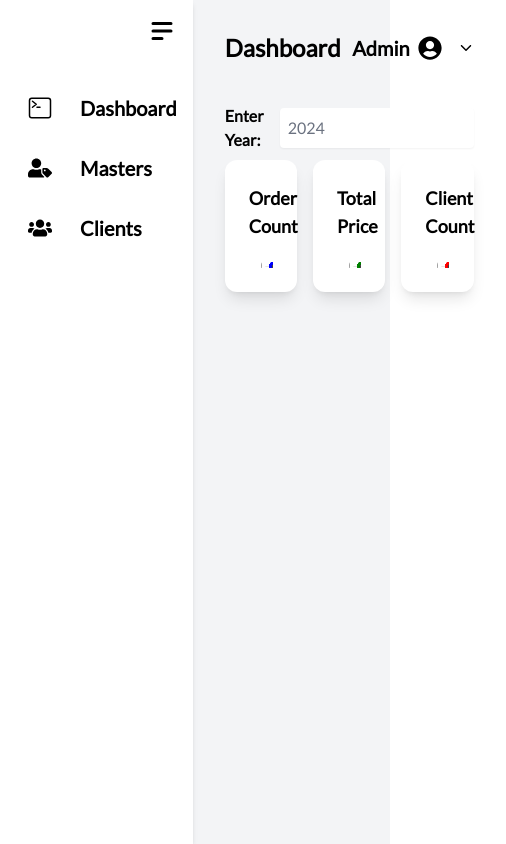
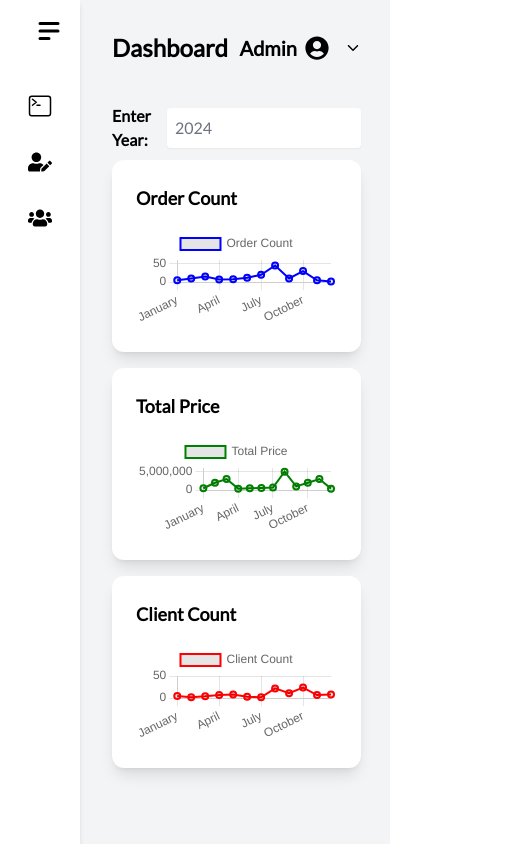
Before and after one commit to jasurhaydarovcode/football-stadium-dashboard, a React (Vite) app: page /dashboard in a window 390 px wide. Shown: the whole page, 506 px wide, since content can reach past the window. Built offline with nearby package versions, Linux system fonts and the light colour scheme.

Commit message:
React Helmet & some responsive

```diff
--- a/package.json
+++ b/package.json
@@ -12,6 +12,7 @@
   "dependencies": {
     "@radix-ui/react-icons": "^1.3.0",
     "@radix-ui/react-toggle": "^1.1.0",
+    "@types/react-helmet": "^6.1.11",
     "chart.js": "^4.4.4",
     "class-variance-authority": "^0.7.0",
     "clsx": "^2.1.1",
@@ -20,6 +21,8 @@
     "react": "^18.3.1",
     "react-chartjs-2": "^5.2.0",
     "react-dom": "^18.3.1",
+    "react-helmet": "^6.1.0",
+    "react-helmet-async": "^2.0.5",
     "react-icons": "^5.3.0",
     "react-router-dom": "^6.26.2",
     "tailwind-merge": "^2.5.2",
--- a/src/components/DiogramCharts.tsx
+++ b/src/components/DiogramCharts.tsx
@@ -4,6 +4,7 @@ import { Chart as ChartJS, CategoryScale, LinearScale, PointElement, LineElement
 ChartJS.register(CategoryScale, LinearScale, PointElement, LineElement, Title, Tooltip, Legend);
 
 const DiogramCharts = () => {
+    // Order Count uchun data
     const orderCountData = {
         labels: ['January', 'February', 'March', 'April', 'May', 'June', 'July', 'August', 'September', 'October', 'November', 'December'],
         datasets: [
@@ -17,6 +18,7 @@ const DiogramCharts = () => {
         ],
     };
 
+    // Total Price uchun data
     const totalPriceData = {
         labels: ['January', 'February', 'March', 'April', 'May', 'June', 'July', 'August', 'September', 'October', 'November', 'December'],
         datasets: [
@@ -30,7 +32,7 @@ const DiogramCharts = () => {
         ],
     };
 
-    // Client Count chart uchun data
+    // Client Count uchun data
     const clientCountData = {
         labels: ['January', 'February', 'March', 'April', 'May', 'June', 'July', 'August', 'September', 'October', 'November', 'December'],
         datasets: [
@@ -45,8 +47,7 @@ const DiogramCharts = () => {
     };
 
     return (
-        // Charts
-        <div className="grid grid-cols-3 gap-4">
+        <div className="grid grid-cols-1 md:grid-cols-2 lg:grid-cols-3 gap-4">
             {/* Order Count */}
             <div className="bg-white p-6 shadow-lg rounded-xl">
                 <h2 className="text-lg font-semibold mb-4">Order Count</h2>
--- a/src/components/dashboard.tsx
+++ /dev/null
@@ -1,7 +0,0 @@
-function dashboard() {
-  return (
-    <div>dashboard</div>
-  )
-}
-
-export default dashboard
--- a/src/pages/auth/login.tsx
+++ b/src/pages/auth/login.tsx
@@ -1,6 +1,16 @@
+import { Helmet } from "react-helmet"
+
 function login() {
   return (
-    <div>login</div>
+    <div>
+      <Helmet>
+        <title>Login</title>
+      </Helmet>
+
+
+
+      login
+    </div>
   )
 }
 
--- a/src/pages/client/Clients.tsx
+++ b/src/pages/client/Clients.tsx
@@ -1,6 +1,15 @@
+import { Helmet } from "react-helmet"
+
 function Client() {
   return (
-    <div>Client</div>
+    <div>
+      <Helmet>
+        <title>Clients</title>
+
+
+        Clients
+      </Helmet>
+    </div>
   )
 }
 
--- a/src/pages/dashboard/dashboard.tsx
+++ b/src/pages/dashboard/dashboard.tsx
@@ -1,11 +1,12 @@
 import { useState } from "react";
-import { FaUserCircle, FaUsers, FaUserTag } from "react-icons/fa";
+import { FaUserCircle, FaUserEdit, FaUsers } from "react-icons/fa";
 import { HiMenuAlt2 } from "react-icons/hi";
 import { IoIosArrowDown } from "react-icons/io";
 import { IoLogOutOutline, IoTerminalOutline } from "react-icons/io5";
 import { Link } from "react-router-dom";
 import DiogramCharts from "../../components/DiogramCharts";
 import { MdAccountCircle } from "react-icons/md";
+import { Helmet } from "react-helmet";
 
 interface MenuItem {
     name: string;
@@ -14,16 +15,22 @@ interface MenuItem {
 }
 
 const Dashboard: React.FC = () => {
-    const [isSidebarCollapsed, setIsSidebarCollapsed] = useState<boolean>(false);
+    const [isSidebarCollapsed, setIsSidebarCollapsed] = useState<boolean>(true);
     const [showOptions, setShowOptions] = useState<boolean>(false);
 
     const menuItems: MenuItem[] = [
         { name: "Dashboard", icon: <IoTerminalOutline />, link: "/dashboard" },
-        { name: "Masters", icon: <FaUserTag />, link: "/masters" },
+        { name: "Masters", icon: <FaUserEdit />, link: "/masters" },
         { name: "Clients", icon: <FaUsers />, link: "/clients" },
     ];
 
     return (
+        <div>
+            <Helmet>
+                <title>Dashboard</title>
+            </Helmet>
+
+
             <div className="flex h-screen bg-gray-100">
                 {/* Sidebar */}
                 <div className={`bg-white shadow-md ${isSidebarCollapsed ? 'w-20' : 'w-64'} transition-width duration-300`}>
@@ -67,11 +74,15 @@ const Dashboard: React.FC = () => {
                             {showOptions && (
                                 <div className="absolute top-10 right-0 bg-white  shadow-md rounded-lg py-2 w-40 z-10">
                                     <div className="flex items-center pl-3 hover:bg-gray-100">
-                                    <span className="text-2xl"><MdAccountCircle /></span>
+                                        <span className="text-2xl">
+                                            <MdAccountCircle />
+                                        </span>
                                         <button className="w-full text-left p-2 font-bold text-lg">Account</button>
                                     </div>
                                     <div className="flex items-center pl-3 hover:bg-gray-100">
-                                    <span className="text-2xl"><IoLogOutOutline /></span>
+                                        <span className="text-2xl">
+                                            <IoLogOutOutline />
+                                        </span>
                                         <button className="w-full text-left p-2 font-bold text-lg">Log Out</button>
                                     </div>
                                 </div>
@@ -91,6 +102,7 @@ const Dashboard: React.FC = () => {
                     <DiogramCharts />
                 </div>
             </div>
+        </div>
     );
 };
 
--- a/src/pages/master/Masters.tsx
+++ b/src/pages/master/Masters.tsx
@@ -1,6 +1,15 @@
+import { Helmet } from "react-helmet"
+
 function Masters() {
   return (
-    <div>Masters</div>
+    <div>
+      <Helmet>
+        <title>Masters</title>
+      </Helmet>
+
+
+      Masters
+    </div>
   )
 }
 
```
Also changed, not shown: 1 other file (tests, documents, lock files or other folders). Lines whose indentation alone changed are shown as unchanged.
